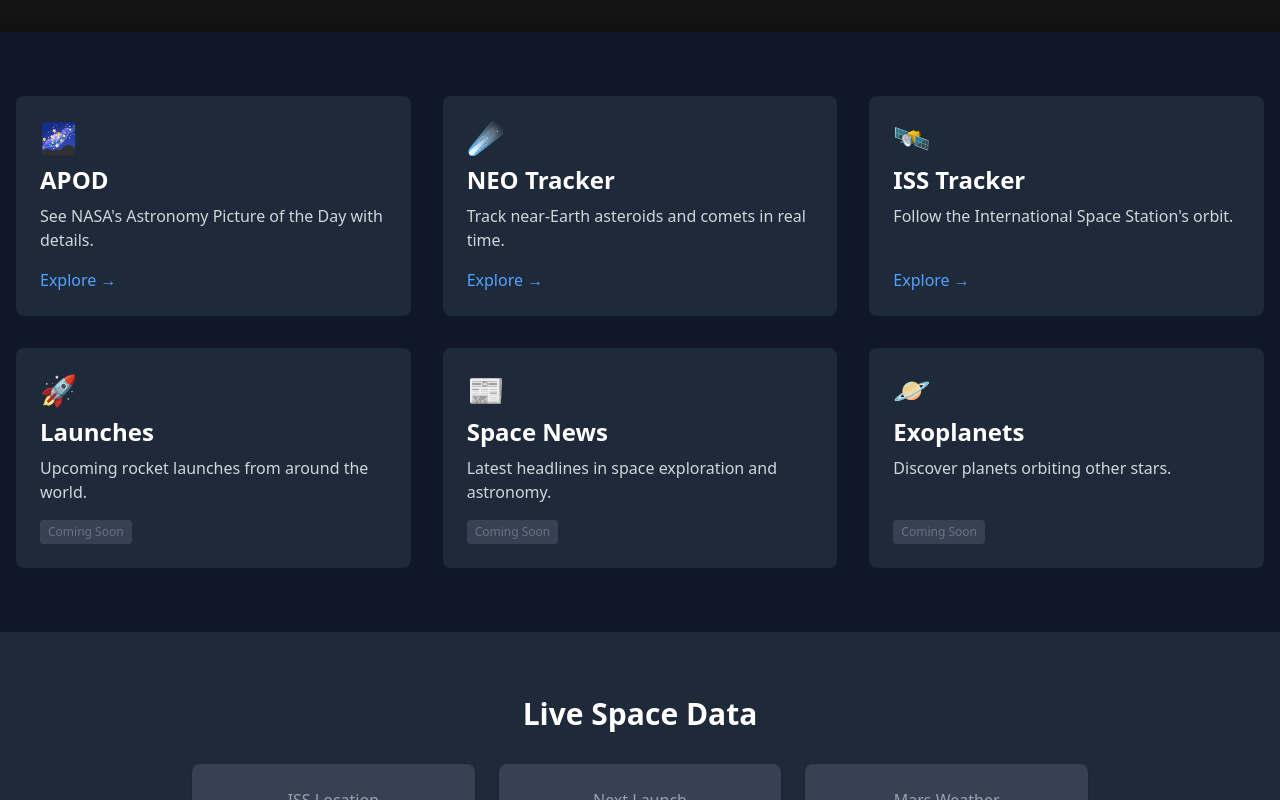
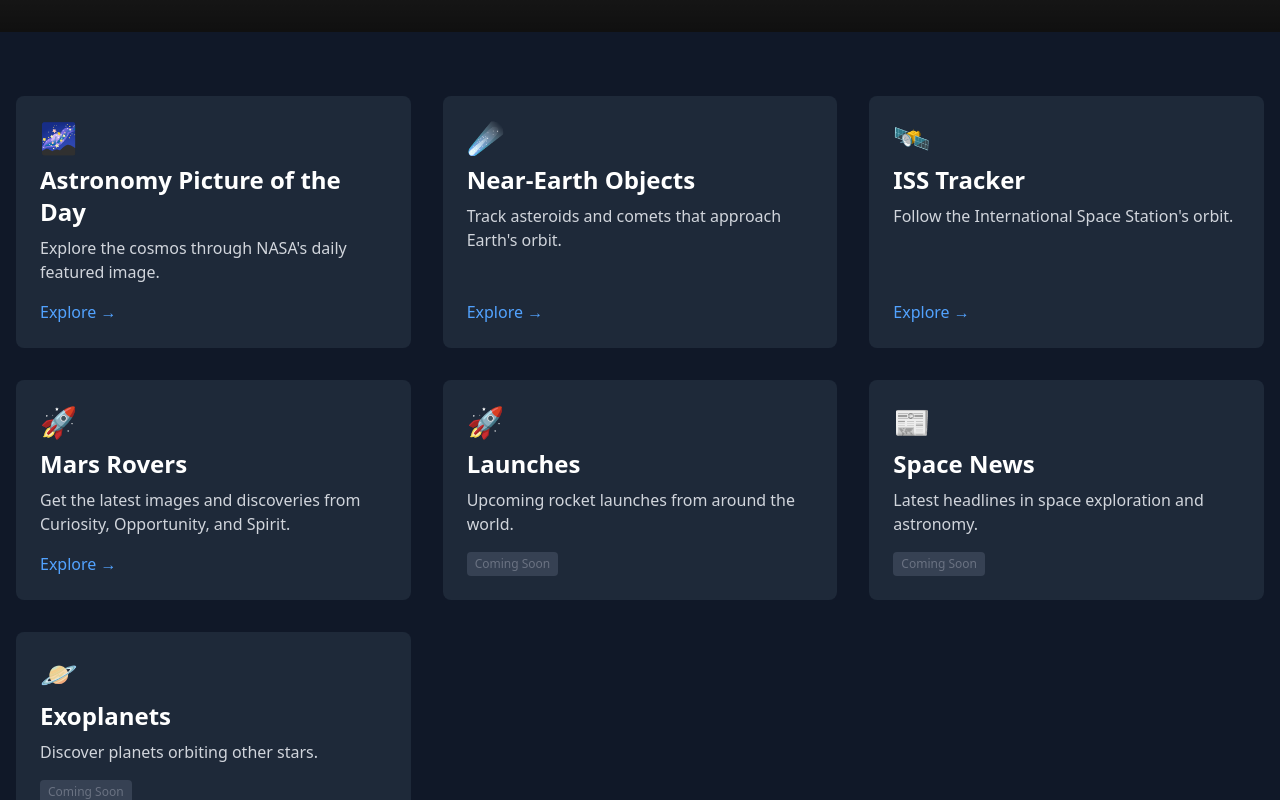
Before and after one commit to ChrisM922/space-dashboard, a Next.js app: page / in a window 1280 px wide. Shown: the part 528-1328 px from the top of the page. Built offline with nearby package versions, Linux system fonts and the light colour scheme; no server answers; grey boxes are pictures that could not be loaded.

Commit message:
feat: update feature descriptions and titles for APOD and NEO Tracker; add Mars Rovers feature with details and link to latest images and discoveries

```diff
--- a/src/app/page.tsx
+++ b/src/app/page.tsx
@@ -24,15 +24,15 @@
 const features = [
   {
     icon: '🌌',
-    title: 'APOD',
-    description: 'See NASA\'s Astronomy Picture of the Day with details.',
+    title: 'Astronomy Picture of the Day',
+    description: 'Explore the cosmos through NASA\'s daily featured image.',
     link: '/apod',
     available: true,
   },
   {
     icon: '☄️',
-    title: 'NEO Tracker',
-    description: 'Track near-Earth asteroids and comets in real time.',
+    title: 'Near-Earth Objects',
+    description: 'Track asteroids and comets that approach Earth\'s orbit.',
     link: '/neo',
     available: true,
   },
@@ -41,6 +41,13 @@
     title: 'ISS Tracker',
     description: 'Follow the International Space Station\'s orbit.',
     link: '/iss',
+    available: true,
+  },
+  {
+    icon: '🚀',
+    title: 'Mars Rovers',
+    description: 'Get the latest images and discoveries from Curiosity, Opportunity, and Spirit.',
+    link: '/mars',
     available: true,
   },
   {
```
